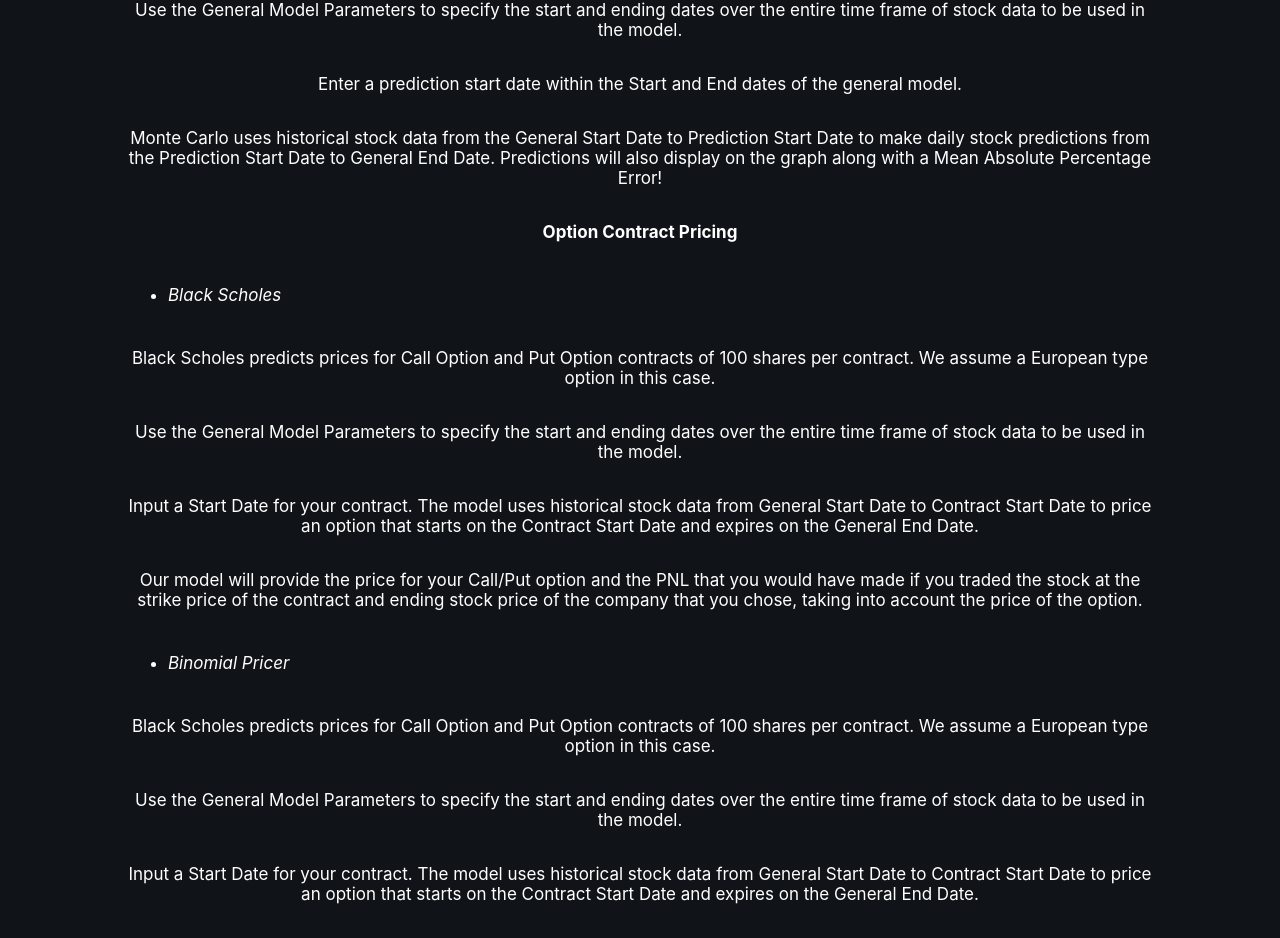
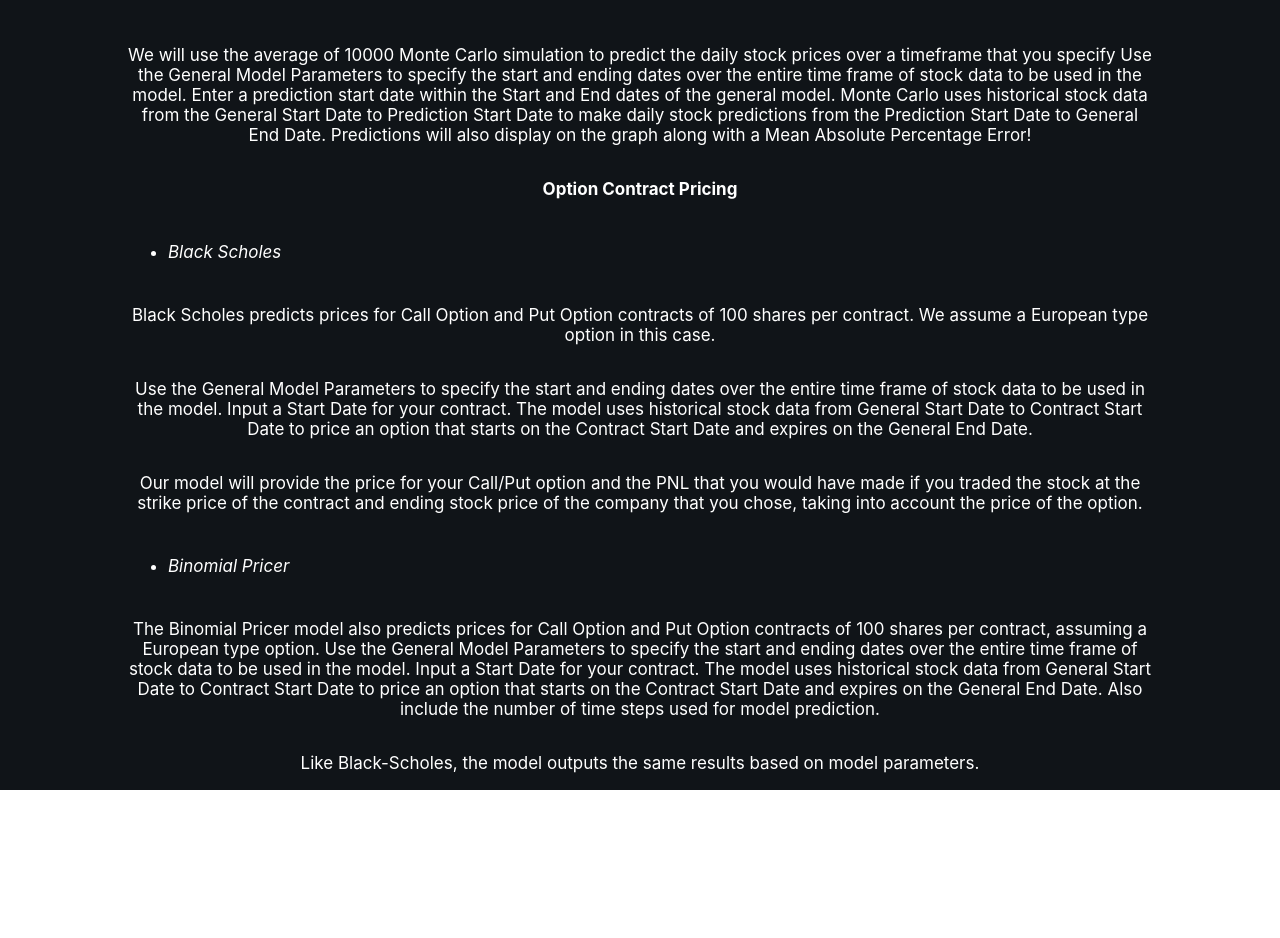
Before and after one commit to p0nk0/SimBoost, a React (Create React App) app in the folder frontend/: page /help in a window 1280 px wide. Shown: the part 1002-1940 px from the top of the page. After the commit the page ends 1792 px from the top, so only its background shows below. Built offline with nearby package versions, Linux system fonts and the light colour scheme.

Commit message:
modified help page

```diff
--- a/frontend/src/pages/Help.js
+++ b/frontend/src/pages/Help.js
@@ -27,6 +27,7 @@ export default function Help() {
                         Welcome to SimBoost!
                     </h1>
                     <h4> A Versatile Stock and Options Modeling Dashboard</h4>
+                    <h5> By: Sonica Prakash and Taylor Roberts </h5>
                     <h5>Mission Statement</h5>
 
                     <p id = "paragraph"> We strive to help you make the most profit from your stock and options trading endeavors by boosting the power of your simulations. However, it is risky to deploy models for your trading strategies with your assets without first testing which models are optimal for your needs. We provide multiple, customizable models to predict stock and options prices for various companies in the S&P500. Feel free to experiment to see what sorts of parameters make the most optimal predictions for companies you might be interested in trading over. We make predictions over historical stock data so you can see how accurate our model’s predictions were in comparison to the true data of the time.  </p>
@@ -40,21 +41,15 @@ export default function Help() {
                     </ol>
                     <p id = "paragraph"> <b> Stock Price Prediction </b> </p>
                     <ul> <li class = "lists" id="paragraph"> <em> Monte Carlo </em> </li> </ul>
-                    <p id = "paragraph"> We will use the average of 10000 Monte Carlo simulation to predict the daily stock prices over a timeframe that you specify. </p>
-                    <p id = "paragraph"> Use the General Model Parameters to specify the start and ending dates over the entire time frame of stock data to be used in the model. </p>
-                    <p id = "paragraph"> Enter a prediction start date within the Start and End dates of the general model. </p>
-                    <p id = "paragraph"> Monte Carlo uses historical stock data from the General Start Date to Prediction Start Date to make daily stock predictions from the Prediction Start Date to General End Date. Predictions will also display on the graph along with a Mean Absolute Percentage Error!</p>
+                    <p id = "paragraph"> We will use the average of 10000 Monte Carlo simulation to predict the daily stock prices over a timeframe that you specify Use the General Model Parameters to specify the start and ending dates over the entire time frame of stock data to be used in the model. Enter a prediction start date within the Start and End dates of the general model. Monte Carlo uses historical stock data from the General Start Date to Prediction Start Date to make daily stock predictions from the Prediction Start Date to General End Date. Predictions will also display on the graph along with a Mean Absolute Percentage Error!</p>
                     <p id = "paragraph"> <b> Option Contract Pricing </b> </p>
                     <ul> <li class = "lists" id="paragraph"> <em> Black Scholes </em> </li> </ul>
                     <p id = "paragraph"> Black Scholes predicts prices for Call Option and Put Option contracts of 100 shares per contract. We assume a European type option in this case. </p>
-                    <p id = "paragraph"> Use the General Model Parameters to specify the start and ending dates over the entire time frame of stock data to be used in the model.  </p>
-                    <p id = "paragraph"> Input a Start Date for your contract. The model uses historical stock data from General Start Date to Contract Start Date to price an option that starts on the Contract Start Date and expires on the General End Date.  </p>
+                    <p id = "paragraph"> Use the General Model Parameters to specify the start and ending dates over the entire time frame of stock data to be used in the model. Input a Start Date for your contract. The model uses historical stock data from General Start Date to Contract Start Date to price an option that starts on the Contract Start Date and expires on the General End Date.  </p>
                     <p id = "paragraph"> Our model will provide the price for your Call/Put option and the PNL that you would have made if you traded the stock at the strike price of the contract and ending stock price of the company that you chose, taking into account the price of the option. </p>
                     <ul> <li class = "lists" id="paragraph"> <em> Binomial Pricer </em> </li> </ul>
-                    <p id = "paragraph"> Black Scholes predicts prices for Call Option and Put Option contracts of 100 shares per contract. We assume a European type option in this case. </p>
-                    <p id = "paragraph"> Use the General Model Parameters to specify the start and ending dates over the entire time frame of stock data to be used in the model.  </p>
-                    <p id = "paragraph"> Input a Start Date for your contract. The model uses historical stock data from General Start Date to Contract Start Date to price an option that starts on the Contract Start Date and expires on the General End Date.  </p>
-                    <p id = "paragraph"> Our model will provide the price for your Call/Put option and the PNL that you would have made if you traded the stock at the strike price of the contract and ending stock price of the company that you chose, taking into account the price of the option. </p>
+                    <p id = "paragraph"> The Binomial Pricer model also predicts prices for Call Option and Put Option contracts of 100 shares per contract, assuming a European type option. Use the General Model Parameters to specify the start and ending dates over the entire time frame of stock data to be used in the model.  Input a Start Date for your contract. The model uses historical stock data from General Start Date to Contract Start Date to price an option that starts on the Contract Start Date and expires on the General End Date. Also include the number of time steps used for model prediction. </p>
+                    <p id = "paragraph"> Like Black-Scholes, the model outputs the same results based on model parameters. </p>
 
 
                     </ThemeProvider>
```
